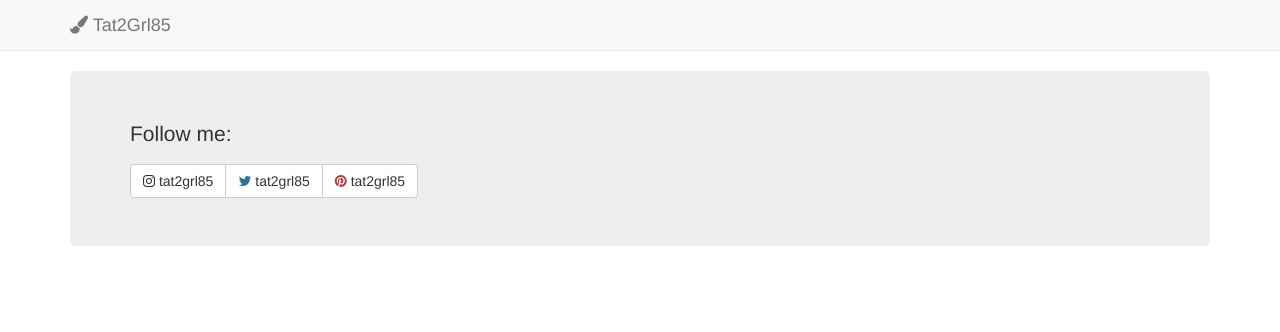
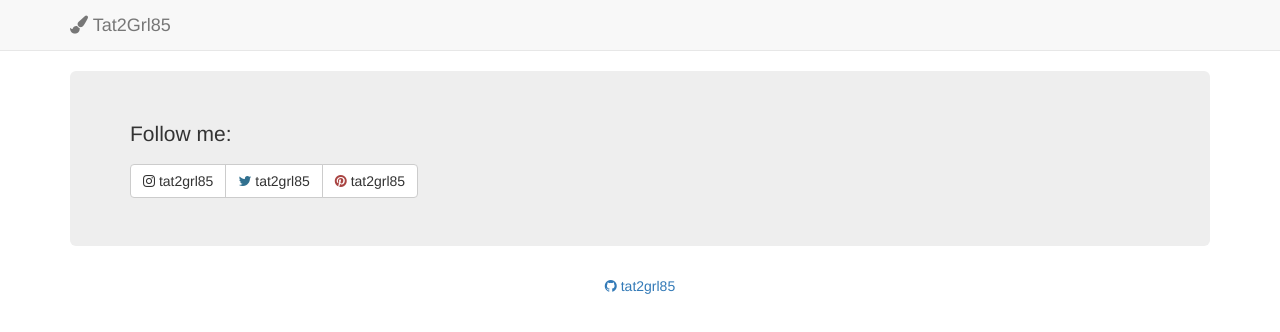
Before and after one commit to tat2grl85/tat2grl85, a plain HTML site: page index.html in a window 1280 px wide. Drawn offline with nearby package versions, Linux system fonts and the light colour scheme.

Commit message:
Add github link

```diff
--- a/index.html
+++ b/index.html
@@ -47,6 +47,12 @@
                 </div>
             </div>
         </div>
+
+        <div class="row">
+            <div class="col-md-12 text-center">
+                <a class="text-primary" href="https://github.com/tat2grl85/tat2grl85/"><i class="fa fa-github"></i> tat2grl85</a>
+            </div>
+        </div>
     </div>
 
     <!-- Google Analytics (sorry) -->
```
